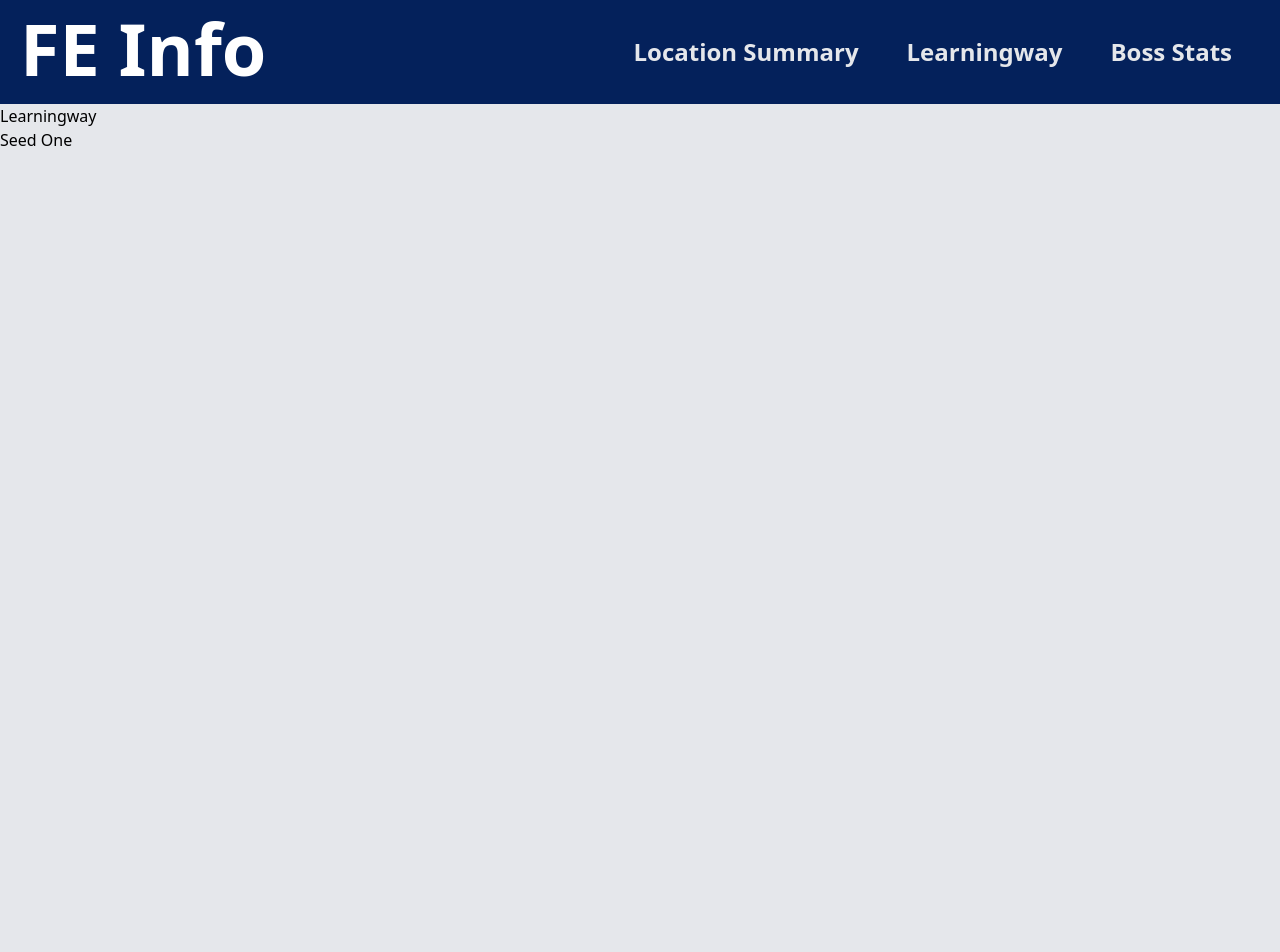
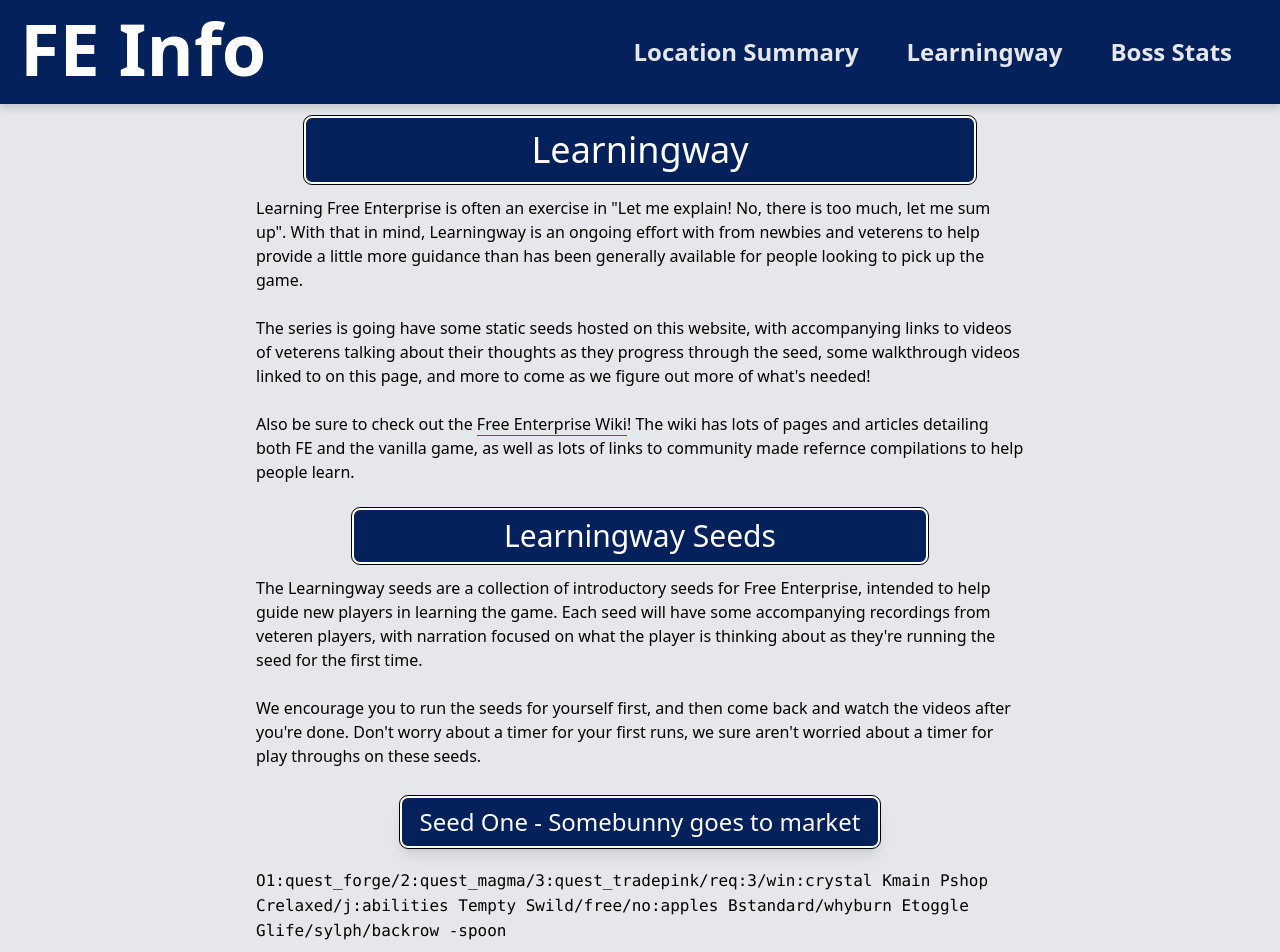
Before and after one commit to Antidale/ffiv_fe_boss_stats, a React (Vite) app: page /learningway in a window 1280 px wide. Shown: the top 952 px of the page. Before the commit the page ends 800 px from the top, so only its background shows below. Built offline with nearby package versions, Linux system fonts and the light colour scheme; a web font is replaced by a local one.

Commit message:
finish adding first part of learningway page and whatnot

```diff
--- a/src/EnemyDetail/EnemyDetail.jsx
+++ b/src/EnemyDetail/EnemyDetail.jsx
@@ -4,8 +4,8 @@ import Note from '../StatItem/Note';
 import Utils from '../Utils/Utils';
 
 const BossDetail = ({ enemy }) => (
-	<section className=' mb-5 grid grid-cols-5'>
-		<div className=' w-2'></div>
+	<section className='mb-5 grid grid-cols-5'>
+		<div className='w-2'></div>
 		<details className='border-darkblue border-2 rounded-lg col-span-3' open>
 			<summary className='bg-darkblue text-slate-200'>
 				<div className='grid grid-cols-4'>
--- a/src/Header/Header.jsx
+++ b/src/Header/Header.jsx
@@ -2,7 +2,7 @@ import React from 'react';
 import Nav from "./Nav";
 
 const Header = () => (
-	<header className="bg-darkblue text-white text-7xl py-3 sticky top-0">
+	<header className="bg-darkblue text-white text-7xl py-3 sticky top-0 drop-shadow-lg">
 		<div className='flex justify-between pl-5'>
 			<h1 className='text-left font-bold '>FE Info</h1>
 			<Nav />
--- a/src/Learningway Page/LearningwayPage.jsx
+++ b/src/Learningway Page/LearningwayPage.jsx
@@ -1,17 +1,67 @@
 import React from 'react';
 
 const Learningway = () => (
-    <div className='mx-auto'>
-        <h1>Learningway</h1>
-        <article>
-            <section>
-                <h2></h2>
-            </section>
-            <ul>
-                <li><a href="/public/learningway_seed_one.html">Seed One</a></li>
+    <article className='mx-auto max-w-6/10'>
+        <h1 className='text-4xl text-center p-3 bg-darkblue text-white border-white rounded-lg border-2 max-w-7/8 mx-auto my-3 outline outline-black'>Learningway</h1>
+        <p>Learning Free Enterprise is often an exercise in "Let me explain! No, there is too much, let me sum up". With that in mind, Learningway is an ongoing effort with from newbies and veterens to help provide a little more guidance than has been generally available for people looking to pick up the game.</p>
+        <br />
+        <p>The series is going have some static seeds hosted on this website, with accompanying links to videos of veterens talking about their thoughts as they progress through the seed, some walkthrough videos linked to on this page, and more to come as we figure out more of what's needed!</p>
+        <br />
+        <p>Also be sure to check out the <a href="https://wiki.ff4fe.com" className='border-b-1 border-blue-600'>Free Enterprise Wiki</a>! The wiki has lots of pages and articles detailing both FE and the vanilla game, as well as lots of links to community made refernce compilations to help people learn.</p>
+
+        <section className='py-3'>
+            <h2 className='text-3xl text-center py-2 bg-darkblue text-white border-white rounded-lg border-2 max-w-3/4 mx-auto my-3 outline outline-black'>Learningway Seeds</h2>
+            <p>The Learningway seeds are a collection of introductory seeds for Free Enterprise, intended to help guide new players in learning the game. Each seed will have some accompanying recordings from veteren players, with narration focused on what the player is thinking about as they're running the seed for the first time.</p>
+            <br />
+            <p>We encourage you to run the seeds for yourself first, and then come back and watch the videos after you're done. Don't worry about a timer for your first runs, we sure aren't worried about a timer for play throughs on these seeds.</p>
+
+            <h3 className='text-2xl text-center py-2 bg-darkblue text-white border-white rounded-lg border-2 max-w-5/8 mx-auto mt-7 mb-5 outline outline-black shadow-lg'>
+                Seed One - Somebunny goes to market
+            </h3>
+            <code>O1:quest_forge/2:quest_magma/3:quest_tradepink/req:3/win:crystal Kmain Pshop Crelaxed/j:abilities Tempty Swild/free/no:apples Bstandard/whyburn Etoggle Glife/sylph/backrow -spoon</code>
+            <p className='text-lg text-center border-slate-400 rounded-sm border-2 border-white max-w-1/6 my-3 shadow-md outline outline-black bg-darkblue text-white'><a href="/public/learningway_seed_one.html">Get the seed</a></p>
+            <p>This is a flagset that's a bit of a riff on the <a href="https://ff4fe.com/make?flags=bBAYAAAAAAAAAAEBGBkQAAAAAAAAAABAAAgBGRAEwAAAC" className='border-b-1 border-blue-600'>Supermarket Sweep preset</a>. Both flagsets feature no character restrictions, and free shops with pretty much all the best weapons, armor, and items available. In this flagset we did empty all the normal treasure chests, but that's to help you focus on learning where shops are, and make you have to manage less inventory.</p>
+            <br />
+            <p>We also pre-selected objectives that should have you cover a decent amount of the checks in Kmain. And as a nice bonus, you'll get at least one Excal and one Adamant Armor from completing the Forge and Trade Pink Tail objectives.</p>
+            <details className='text-lg text-center border-2 border-white outline outline-black rounded-sm border-1 max-w-1/4 my-5 shadow-sm '>
+                <p className='pl-2 py-1'>
+                    <a href="https://youtu.be/SykTfwDKZFE" className="border-b-2 border-blue-600" >
+                        Antidale
+                    </a>
+                </p>
+                <p className='pl-2  pb-2'>
+                    <a href="https://www.youtube.com/watch?v=9YF-flPCeVs" className="border-b-2 border-blue-600" >
+                        tallgrant
+                    </a>
+                </p>
+                <summary className='text-white text-md mt-0 bg-darkblue'>
+                    Click to show VOD links
+                </summary>
+            </details>
+
+        </section>
+        <section className='py-3'>
+            <h2 className='text-3xl text-center py-2 bg-darkblue text-white border-white rounded-lg border-2 max-w-3/4 mx-auto my-3 outline outline-black'>Instructional Videos</h2>
+            <ul className='list-none'>
+                <li className='my-5'>
+                    <p className='text-xl'>Kmain Walkthrough</p>
+                    <iframe width="560" height="315" src="https://www.youtube.com/embed/FiG22k-sD88?si=MfYZK20IjdVg-EnW" title="YouTube video player" frameborder="0" allow="accelerometer; autoplay; clipboard-write; encrypted-media; gyroscope; picture-in-picture; web-share" referrerpolicy="strict-origin-when-cross-origin" allowfullscreen></iframe>
+                </li>
+                <li className='my-5'>
+                    <p className='text-xl'>Ksummon Walkthrough</p>
+                    <iframe width="560" height="315" src="https://www.youtube.com/embed/DofNt0zSspA?si=IazstpXcVsQVMdU-" title="YouTube video player" frameborder="0" allow="accelerometer; autoplay; clipboard-write; encrypted-media; gyroscope; picture-in-picture; web-share" referrerpolicy="strict-origin-when-cross-origin" allowfullscreen></iframe>
+                </li>
+                <li className='my-5'>
+                    <p className='text-xl'>Kmoon Walkthrough</p>
+                    <iframe width="560" height="315" src="https://www.youtube.com/embed/FzXE2Xvj51A?si=WZ-WKf57iBPEwPOk" title="YouTube video player" frameborder="0" allow="accelerometer; autoplay; clipboard-write; encrypted-media; gyroscope; picture-in-picture; web-share" referrerpolicy="strict-origin-when-cross-origin" allowfullscreen></iframe>
+                </li>
+                <li className='my-5'>
+                    <p className='text-xl'>Understanding Agility in Final Fantasy IV: Free Enterprise by tallgrant</p>
+                    <iframe width="560" height="315" src="https://www.youtube.com/embed/cAbnhESM6N4?si=SMVMC-szr-VT5w59" title="YouTube video player" frameborder="0" allow="accelerometer; autoplay; clipboard-write; encrypted-media; gyroscope; picture-in-picture; web-share" referrerpolicy="strict-origin-when-cross-origin" allowfullscreen></iframe>
+                </li>
             </ul>
-        </article>
-    </div>
+        </section>
+    </article>
 
 
 
```
Also changed, not shown: 1 other file (tests, documents, lock files or other folders).
